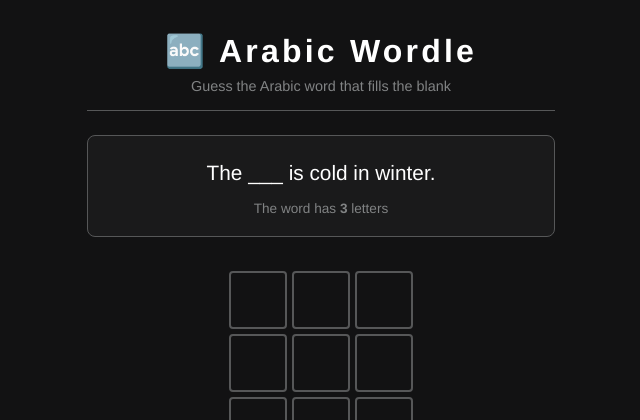
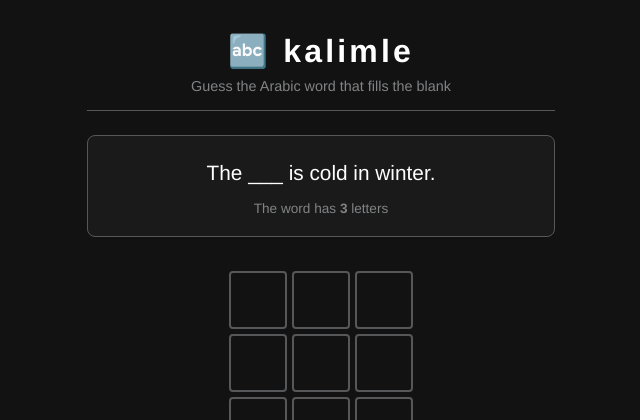
Before and after one commit to musa-q/kalimle, a FastAPI app: page / in a window 1280 px wide. Shown: the top 420 px of the page, without its empty margins (319-959 px from the left). Run offline with FastAPI, Linux system fonts and the light colour scheme.

Commit message:
Rename webapp to kalimle

```diff
--- a/game/__init__.py
+++ b/game/__init__.py
@@ -1 +1 @@
-# Arabic Wordle Game Module
+# kalimle Game Module
--- a/game/logic.py
+++ b/game/logic.py
@@ -1,5 +1,5 @@
 """
-Arabic Wordle - Daily Word Puzzle Game
+kalimle - Daily Word Puzzle Game
 A FastAPI application where players guess Arabic words to fill in English sentence blanks.
 """
 from datetime import date
--- a/main.py
+++ b/main.py
@@ -1,5 +1,5 @@
 """
-Arabic Wordle - FastAPI Application
+kalimle - FastAPI Application
 Server-side rendered game with minimal JavaScript.
 """
 from fastapi import FastAPI, Request, Form, Cookie
@@ -21,7 +21,7 @@ from game.logic import (
     count_arabic_letters
 )
 
-app = FastAPI(title="Arabic Wordle", description="Daily Arabic Word Puzzle Game")
+app = FastAPI(title="kalimle", description="Daily Arabic Word Puzzle Game")
 
 # Setup templates and static files
 BASE_DIR = os.path.dirname(os.path.abspath(__file__))
--- a/pyproject.toml
+++ b/pyproject.toml
@@ -3,7 +3,7 @@ requires = ["setuptools", "wheel"]
 build-backend = "setuptools.build_meta"
 
 [project]
-name = "arabic-wordle"
+name = "kalimle"
 version = "1.0.0"
 description = "A daily Arabic word guessing game inspired by Wordle"
 readme = "README.md"
--- a/static/css/style.css
+++ b/static/css/style.css
@@ -1,4 +1,4 @@
-/* Arabic Wordle - Minimalist Wordle-style CSS */
+/* kalimle - Minimalist Wordle-style CSS */
 
 :root {
     /* Colors */
--- a/static/js/game.js
+++ b/static/js/game.js
@@ -1,5 +1,5 @@
 /**
- * Arabic Wordle - Minimal Vanilla JavaScript
+ * kalimle - Minimal Vanilla JavaScript
  * Only handles: countdown timer and share functionality
  * All game logic is server-side
  */
@@ -55,7 +55,7 @@ function shareResult() {
     const attempts = guessRows.length;
     const maxAttempts = 6;
 
-    const shareText = `Arabic Wordle ${today}
+    const shareText = `kalimle ${today}
 ${isWin ? attempts : 'X'}/${maxAttempts}
 
 ${emojiGrid}
@@ -64,7 +64,7 @@ ${emojiGrid}
     // Try to use native share API, fall back to clipboard
     if (navigator.share) {
         navigator.share({
-            title: 'Arabic Wordle',
+            title: 'kalimle',
             text: shareText
         }).catch(() => {
             copyToClipboard(shareText);
--- a/templates/game.html
+++ b/templates/game.html
@@ -3,13 +3,13 @@
 <head>
     <meta charset="UTF-8">
     <meta name="viewport" content="width=device-width, initial-scale=1.0">
-    <title>Arabic Wordle - Daily Arabic Word Puzzle</title>
+    <title>kalimle - Daily Arabic Word Puzzle</title>
     <link rel="stylesheet" href="/static/css/style.css">
 </head>
 <body>
     <div class="container">
         <header>
-            <h1>🔤 Arabic Wordle</h1>
+            <h1>🔤 kalimle</h1>
             <p class="subtitle">Guess the Arabic word that fills the blank</p>
         </header>
 
```
Also changed, not shown: README.md, 1 other file.
